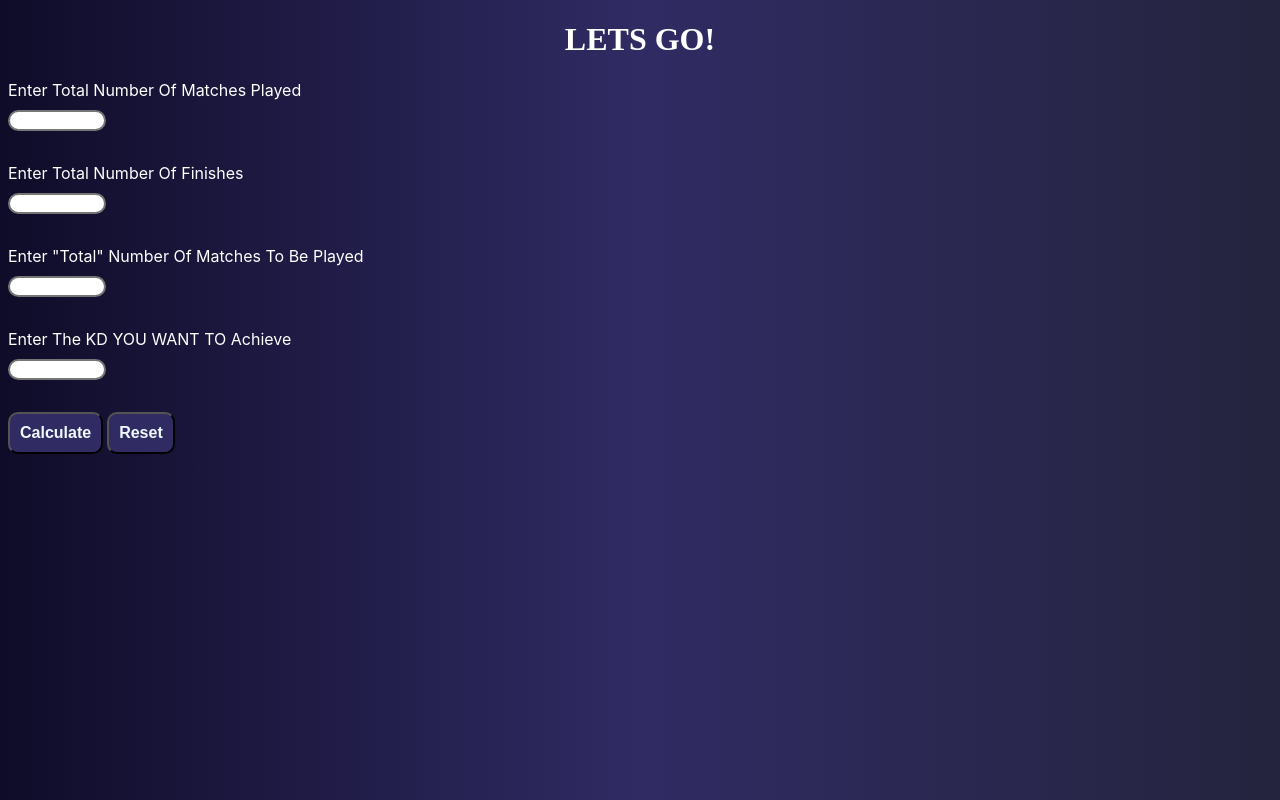
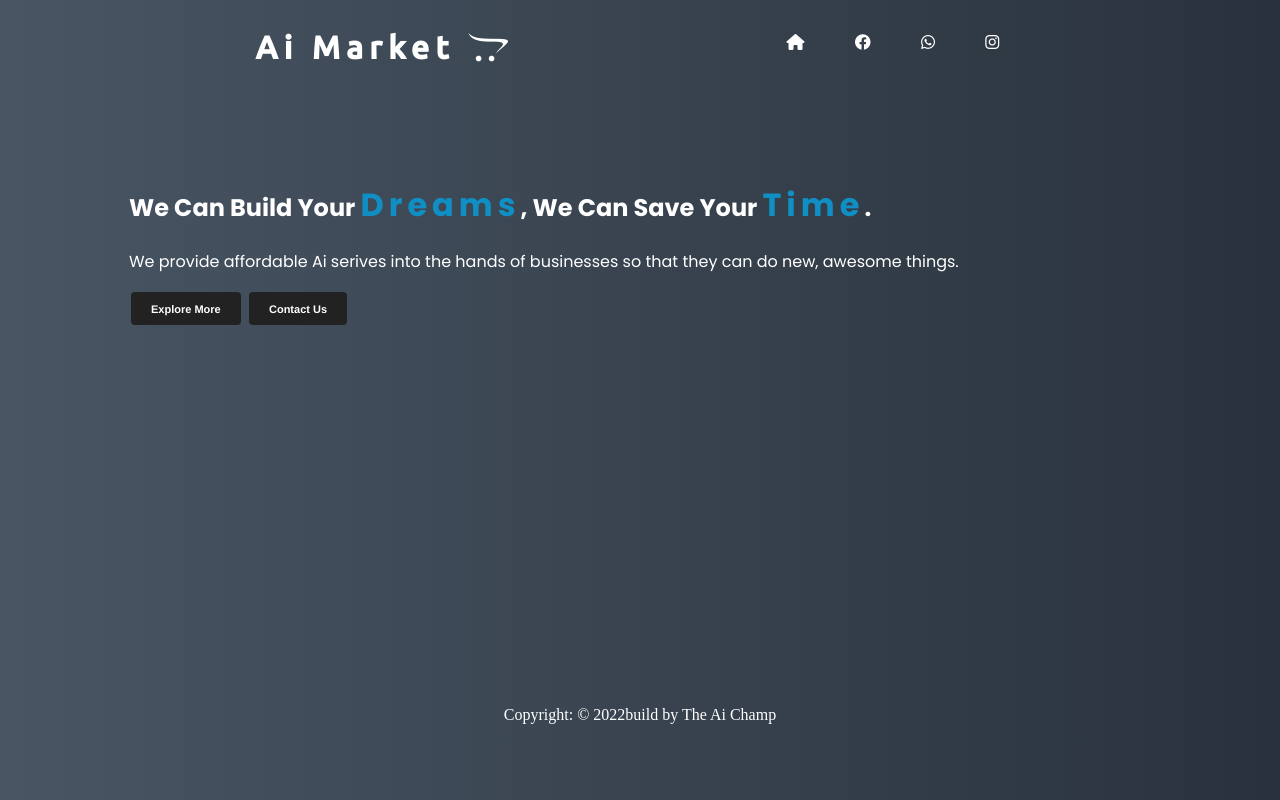
Before and after one commit to GunjanGrunge/aimarket.ml, a plain HTML site: page index.html in a window 1280 px wide. Drawn offline with Linux system fonts and the light colour scheme.

Commit message:
Created landing Page

```diff
--- a/index.css
+++ b/index.css
@@ -1,72 +1,90 @@
 
-h1 {
 
+@import url('https://fonts.googleapis.com/css2?family=Plus+Jakarta+Sans:wght@300;400;500;600;700;800&family=Poppins:wght@300;400;500;600;700&family=Ubuntu:wght@500&display=swap');
+
+/*
+font-family: 'Plus Jakarta Sans', sans-serif;
+font-family: 'Poppins', sans-serif;
+font-family: 'Ubuntu', sans-serif; */
+
+body{
+    background: linear-gradient(to right, #485563, #29323c);
+    max-height: 50%;
+}
+
+h1{
+    letter-spacing: 6px;
+    cursor: grab;
+}
+
+.NavBar {
+    display: flex;
     color: white;
-    font-weight: 300px;
+    flex-direction: row;
+    align-items: center;
+    font-family: 'Ubuntu', sans-serif;
+    justify-content: space-evenly;
+}
+
+.item {
+    color: white;
+    display: inline-flex;
+    place-content: stretch space-around;
+    width: 263px;
+    height: 29px;
+    flex-direction: row;
+    cursor: pointer;
+}
+
+.hero {
+    color: white;
+    font-family: 'Poppins', sans-serif;
+    text-align: left;
+    margin: 93px 3px 2px 121px;
+}
+
+/* <!-- HTML !-->
+<button class="button-31" role="button">Button 31</button> */
+
+/* CSS */
+.button-31 {
+  background-color: #222;
+  border-radius: 4px;
+  border-style: none;
+  box-sizing: border-box;
+  color: #fff;
+  cursor: pointer;
+  display: inline-block;
+  font-family: "Farfetch Basis","Helvetica Neue",Arial,sans-serif;
+  font-size: 11px;
+  font-weight: 700;
+  line-height: 1.5;
+  margin: 2px;
+  outline: none;
+  overflow: hidden;
+  padding: 9px 20px 8px;
+  position: relative;
+  text-align: center;
+  text-transform: none;
+  user-select: none;
+  -webkit-user-select: none;
+  touch-action: manipulation;
+}
+
+.button-31:hover,
+.button-31:focus {
+  opacity: .25;
+}
+
+.copyright{
+    margin-top: 30%;
     text-align: center;
+   color: white;
+   text-decoration: none;
 
 }
 
-body {
-
- background: linear-gradient(to right, #0f0c29, #302b63, #24243e);
- max-width: 100%;
-
-
+.copyright a{
+    text-decoration: none;
+    color: white;
 }
-
-label {
-    color: white;
-    font-weight: 500px;
-    text-transform: capitalize;
-    cursor: pointer;
-    margin: 60px 0em 0px;
-    font-family: -apple-system, BlinkMacSystemFont, 'Segoe UI', Roboto, Oxygen, Ubuntu, Cantarell, 'Open Sans', 'Helvetica Neue', sans-serif;
-
-}
-
-p{
-    color: #00B4DB;
-    font-weight: 500px;
-    text-transform: capitalize;
-    cursor: pointer;
-    font-family: -apple-system, BlinkMacSystemFont, 'Segoe UI', Roboto, Oxygen, Ubuntu, Cantarell, 'Open Sans', 'Helvetica Neue', sans-serif;
-}
-
-input {
-    border-radius: 20px;
-    border-style: double;
-    width: 90px;
-    display: flex;
-    margin: 10px 0em 0px;
-
-}
-
-li{
-    list-style: none;
-}
-
-button{
-    align-content: center;
-    padding: 10px;
-    border-style: solid green;
-    background-color: #302b63;
-    color: aliceblue;
-    border-radius: 10px;
-    font-size: medium;
-    font-weight: bolder;
-}
-
-button:hover {
-    background-color: red;
-  }
-
-label:hover {
-    color: red;
-  }
-
-  .form{
-    display: flex;
-    flex-direction: column;
-    text-align: left;
-  }
--- a/index.html
+++ b/index.html
@@ -1,40 +1,48 @@
 <!DOCTYPE html>
 <html lang="en">
+
 <head>
     <meta charset="UTF-8">
     <meta http-equiv="X-UA-Compatible" content="IE=edge">
     <meta name="viewport" content="width=device-width, initial-scale=1.0">
-    <title>KD Calculator</title>
     <link rel="stylesheet" href="index.css">
+    <link rel="stylesheet" href="index.js">
+    <link rel="stylesheet" href="https://cdnjs.cloudflare.com/ajax/libs/font-awesome/6.1.2/css/all.css"
+        integrity="sha512-9nqhm3FWfB00id4NJpxK/wV1g9P2QfSsEPhSSpT+6qrESP6mpYbTfpC+Jvwe2XY27K5mLwwrqYuzqMGK5yC9/Q=="
+        crossorigin="anonymous" referrerpolicy="no-referrer" />
+    <title> <a href="./index.html">Ai Market</a></title>
+
 </head>
+
 <body>
-    <h1> LETS GO! </h1>
-        <div class="form">
+    <div class="NavBar">
+        <h1> Ai Market <i class="fa-brands fa-opencart"></i> </h1>
+        <div class="item">
+            <div><a href="#"></a><i class="fa-solid fa-house"></i></div>
+            <div><a href="#"></a><i class="fa-brands fa-facebook"></i></div>
+            <div><a href="#"></a><i class="fa-brands fa-whatsapp"></i></div>
+            <div><a href="#"></a><i class="fa-brands fa-instagram"></i></div>
+        </div>
+    </div>
+        <!-- <img src="./images/3443.png_300-modified.png" alt=""> -->
+        <div class="hero">
+            <h2> We Can Build Your <span style="color:#108fc5; font-size: xx-large; letter-spacing: 5px;">Dreams</span>, We Can Save Your <span style="color:#108fc5; font-size: xx-large;  letter-spacing: 5px">Time</span>. </h2>
+            <div>
+                <p class="para"> We provide affordable Ai serives into the hands of businesses so that they can do new, awesome things.   </p>
+                <button class="button-31">Explore More</button>
+                    <button class="button-31">Contact Us</button>
+            </div>
+         </div>
 
-                <li><label> Enter Total Number of  Matches Played </label>
-                    <input  type="number" id="tNfMPlayed" oninput="played()"></li>
-                    <p id="PtNfMPlayed"> </p>
-
-                    <li><label> Enter Total Number of Finishes </label>
-                        <input  type="number" id="tNfFinishes" oninput="finishes()"></li>
-                        <p id="PtNfFinishes">  </p>
-
-                    <li><label> Enter "Total" Number of Matches To be Played </label>
-                        <input  type="number" id="tM2BPlayed" oninput="moreplay()"></li>
-                        <p id="PtM2BPlayed"> </p>
+         <div>
+            <footer>
+                <p class="copyright"> Copyright: © <script type="text/javascript">var year = new Date();document.write(year.getFullYear());</script>build by <a href="http://theaichamp.com">The Ai Champ</a> </p>
+            </footer>
+        </div
 
 
-                   <li> <label> Enter The KD YOU WANT TO achieve </label>
-                    <input  type="number" id="kDYWAchieve" oninput="kdcheck()"> </li>
-                    <p id="PkDYWAchieve"> </p>
-            </div>
-        </div>
-        <div>
-            <button id="calc" onclick="pkd()"> Calculate</button>
-        <button onclick="reset()"> Reset</button>
-        </div>
 
-        <p id="result"> </p>
+
 </body>
-<script src="index.js"> </script>
+
 </html>
--- a/index.js
+++ /dev/null
@@ -1,69 +0,0 @@
-let tNfMPlayed =document.getElementById("tNfMPlayed")
-let tNfFinishes=document.getElementById("tNfFinishes")
-let tM2BPlayed=document.getElementById("tM2BPlayed")
-let kDYWAchieve=document.getElementById("kDYWAchieve")
-
-function kdcheck(){
-    if(kDYWAchieve.value >= 10){
-        x = document.getElementById("kDYWAchieve").value;
-        document.getElementById("PkDYWAchieve").innerHTML = `${x} ki KD?  Aukat me reh &#128527`}
-}
-// document.addEventListener("InputEvent", kdcheck() )
-
-function checkBlank(){
-    if(tNfMPlayed.value || kDYWAchieve.value || tNfFinishes.value || tM2BPlayed.value == "undefined")
-    {document.getElementById("result").innerHTML="Number kya Tera Baap Daalega?"}
-}
-
-function pkd()
-{
-   let rnf = (tM2BPlayed.value)*(kDYWAchieve.value)
-   let rm = (tM2BPlayed.value)-(tNfMPlayed.value)
-   let rnfi = rnf-(tNfFinishes.value)
-   let rfpm = Math.floor(rnfi/rm)
-   if (tNfMPlayed.value >= tM2BPlayed.value)
-   {document.getElementById("result").innerHTML = "&#129318 `Yaaaar!!!  Total Matches Bola hai Sahi se Dekh, matlab Total Matches Already played plus how many more you will play"}
-//    else if(tNfFinishes.value > tNfMPlayed.value)
-//    {document.getElementById("calc").disabled = true}
-   else{document.getElementById("result").innerHTML =`The Total Number Finishes Required per ${rm} match is ${rfpm}` + "&#128522"}
-}
-
-
-
-function reset(){
-    tNfMPlayed.value = " "
-    kDYWAchieve.value = " "
-    tNfFinishes.value = " "
-    tM2BPlayed.value = " "
-    PkDYWAchieve.innerHTML= " "
-    result.innerHTML=" "
-    tNfMPlayed.innerHTML= " "
-    PtM2BPlayed.innerHTML= " "
-    PtNfFinishes.innerHTML=" "}
-
-  function played(){
-    if(tNfMPlayed.value >= 400){
-        y = document.getElementById("tNfMPlayed").value;
-        document.getElementById("PtNfMPlayed").innerHTML = `${y} Matches Played? &#128518 Padhai Likhai Karo I.A Y.A bano bc`}
-}
-
-function moreplay(){
-    if(tM2BPlayed.value >= 200){
-        z = document.getElementById("tM2BPlayed").value;
-        document.getElementById("PtM2BPlayed").innerHTML = `abhi aur ${z} Matches khelna hai? &#128514 padhai karle abhi bhi waqt hai`}
-}
-
-function finishes(){
-    if(tNfFinishes.value < 100){
-        w = document.getElementById("tNfFinishes").value;
-        document.getElementById("PtNfFinishes").innerHTML = `bus ${w} Finishes? &#128514 nahi ho raha kya?`}
-    else if(tNfFinishes.value > 400){
-        w = document.getElementById("tNfFinishes").value;
-        document.getElementById("PtNfFinishes").innerHTML = `${w} Finishes? &#128521 Saare bot tere paas hi aarahe the kya?`}
-    }
-
-// rnf = Matches_KD*Required_KD
-// rm = Matches_KD - Current_Match
-// rnfi = rnf-Current_finishes
-// rfpm = round(rnfi/rm)
-// print("The required Finishes Per Match is {}".format(rfpm))
```
